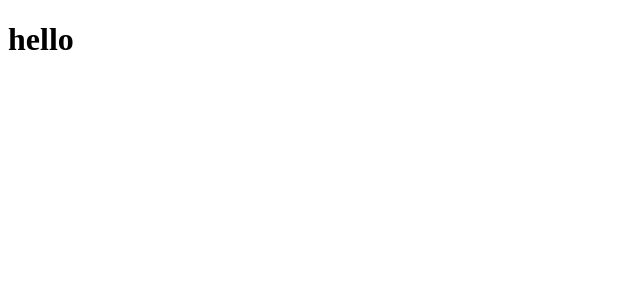
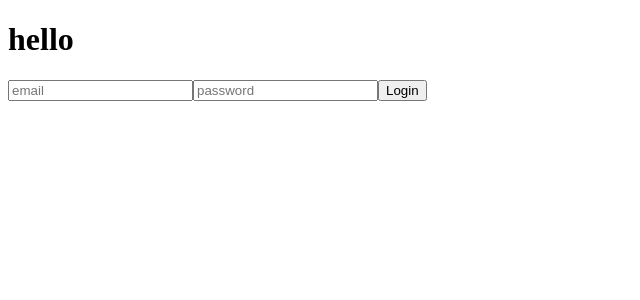
Before and after one commit to phenix1229/servicedesk-frontend, a React (Create React App) app: page / in a window 1280 px wide. Shown: the top 300 px of the page, without its empty margins (0-640 px from the left). Built offline with nearby package versions, Linux system fonts and the light colour scheme.

Commit message:
created login component

```diff
--- a/package.json
+++ b/package.json
@@ -6,6 +6,7 @@
     "@testing-library/jest-dom": "^4.2.4",
     "@testing-library/react": "^9.3.2",
     "@testing-library/user-event": "^7.1.2",
+    "axios": "^0.19.2",
     "react": "^16.13.1",
     "react-dom": "^16.13.1",
     "react-scripts": "3.4.1"
@@ -16,7 +17,7 @@
     "test": "react-scripts test",
     "eject": "react-scripts eject"
   },
-  "proxy":"http://localhost:8080",
+  "proxy": "http://localhost:8080",
   "eslintConfig": {
     "extends": "react-app"
   },
--- a/src/components/App.js
+++ b/src/components/App.js
@@ -1,4 +1,5 @@
 import React , {Component} from 'react';
+import Login from './Login';
 
 class App extends Component {
     constructor(){
@@ -9,7 +10,10 @@
     };
     render(){
         return (
-            <h1>hello</h1>
+            <div>
+                <h1>hello</h1>
+                <Login />
+            </div>
         )
     }
 };
--- /dev/null
+++ b/src/components/Login.js
@@ -0,0 +1,66 @@
+import React, {Component} from 'react';
+import axios from 'axios';
+
+class Login extends Component {
+    constructor(props) {
+        super(props);
+        this.state = {
+            email:'',
+            password:''
+        };
+    };
+    handleChange = (event) => {
+        this.setState({
+            [event.target.name]: event.target.value
+        });
+    };
+    handleSubmit = (event) => {
+        const {email, password} = this.state;
+        axios.post(
+            'http://localhost:8080/login',
+            {
+                user: {
+                    email: email,
+                    password: password
+                }
+            },
+            {withCredentials: true}
+        )
+        .then(response => {
+            if(response.data.logged_in){
+                this.props.handleSuccessfulAuth(response.data);
+            }
+        })
+        .catch(error => {
+            console.log('Login error', error);
+        });
+        event.preventDefault();
+    };
+    render() {
+        return (
+            <div>
+                <form onSubmit={this.handleSubmit}>
+                    <input
+                        type='email'
+                        name='email'
+                        placeholder='email'
+                        value={this.state.email}
+                        onChange={this.handleChange}
+                        required
+                    />
+                    <input
+                        type='password'
+                        name='password'
+                        placeholder='password'
+                        value={this.state.password}
+                        onChange={this.handleChange}
+                        required
+                    />
+                    <button type='submit'>Login</button>
+                </form>
+            </div>
+        )
+    }
+}
+
+export default Login;
```
Also changed, not shown: 1 other file (tests, documents, lock files or other folders).
